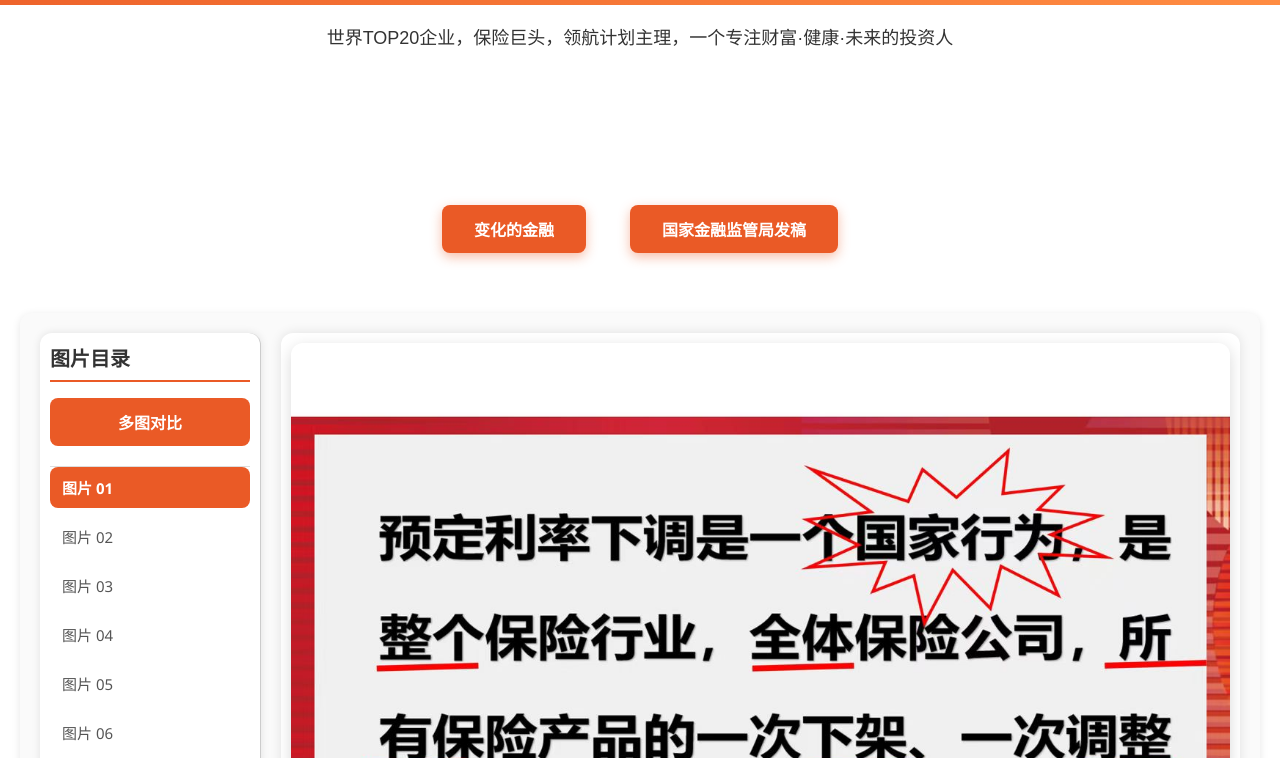
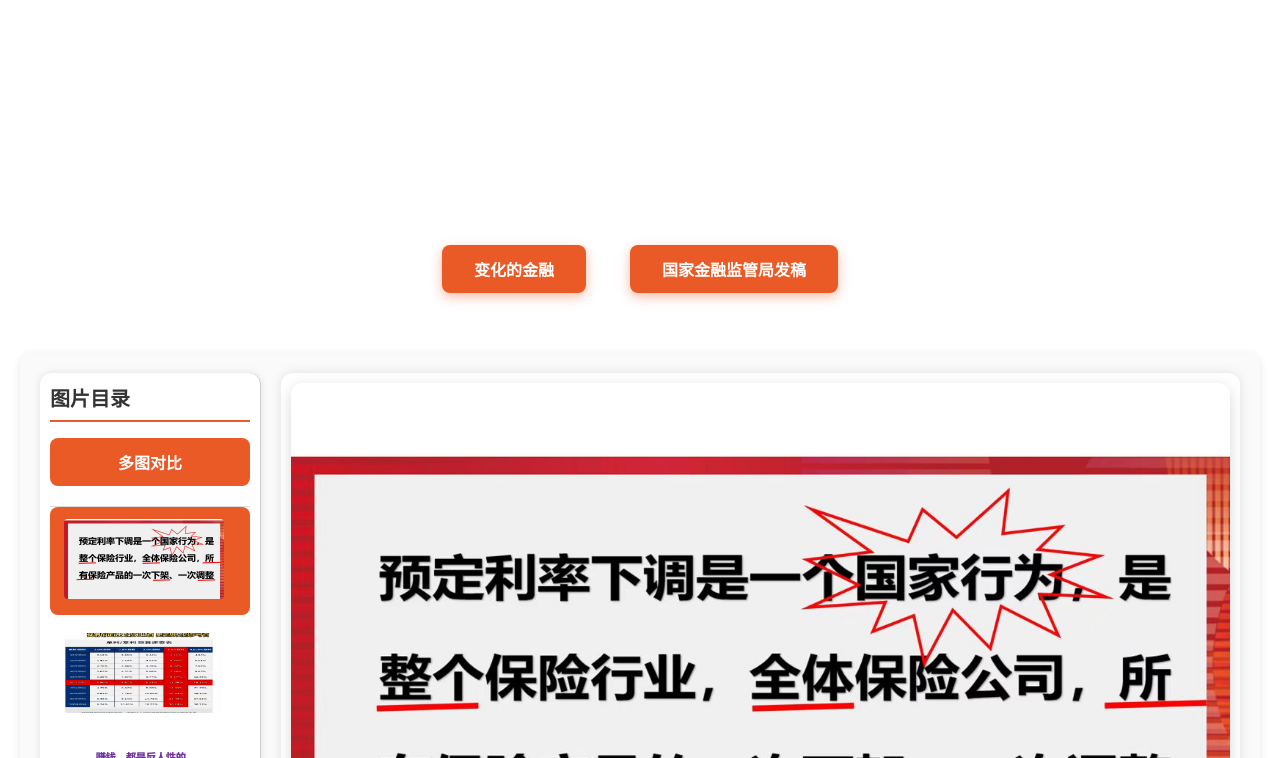
Before and after one commit to CCharlie-xiu/pingan, a plain HTML site: page index.html in a window 1280 px wide. Shown: the part 495-1253 px from the top of the page. Drawn offline with Linux system fonts and the light colour scheme.

Commit message:
Update index.html

```diff
--- a/index.html
+++ b/index.html
@@ -245,7 +245,7 @@
         .intro-section {
             display: flex;
             align-items: center;
-            height: calc(100vh - 200px);
+            height: calc(100vh - 160px);
             max-width: 900px;
             margin: 60px auto 40px;
             padding: 0 16px;
@@ -261,7 +261,7 @@
 
         .intro-text {
             position: relative;
-            top: 140px;
+            top: 90px;
             flex: 1;
             min-width: 240px;
             font-size: 18px;
@@ -337,7 +337,7 @@
             z-index: -1;
             width: 100%;
             top: 200px;
-  height: 300px;
+  height: 260px;
   background: linear-gradient(135deg, #ea5a26 0%, #ff8c42 100%);
   display: flex;
   justify-content: center;
@@ -357,6 +357,16 @@
   line-height: 1.2;
 }
 
+#image-nav li img.thumbnail {
+  width: 160px;
+  height: 80px;
+  object-fit: cover;
+  border-radius: 6px;
+}
+
+#image-nav li.active img.thumbnail {
+  border: 2px solid #ea5a26;
+}
     </style>
 </head>
 
@@ -412,12 +422,17 @@
         imageNav.innerHTML = ''; // 清空目录，确保干净
 
         images.forEach((src, index) => {
-            const name = `图片 ${String(index + 1).padStart(2, '0')}`;
     const li = document.createElement('li');
-            li.innerText = name;
+    const thumbnail = document.createElement('img');
+
+    thumbnail.src = src;
+    thumbnail.alt = `图片 ${String(index + 1).padStart(2, '0')}`;
+    thumbnail.classList.add('thumbnail');
+
+    li.appendChild(thumbnail);
 
     li.addEventListener('click', () => {
-                // 取消所有 li 的 active
+        // 取消所有 li 的 active 状态
         const allLis = imageNav.querySelectorAll('li');
         allLis.forEach(item => item.classList.remove('active'));
 
@@ -425,11 +440,12 @@
         li.classList.add('active');
 
         // 展示对应图片
-                imageDisplay.innerHTML = `<img src="${src}" alt="${name}">`;
+        imageDisplay.innerHTML = `<img src="${src}" alt="${thumbnail.alt}">`;
     });
 
     imageNav.appendChild(li);
 });
+
 
         // 默认选中第一张
         const firstLi = imageNav.querySelector('li');
```
Lines whose indentation alone changed are shown as unchanged.
